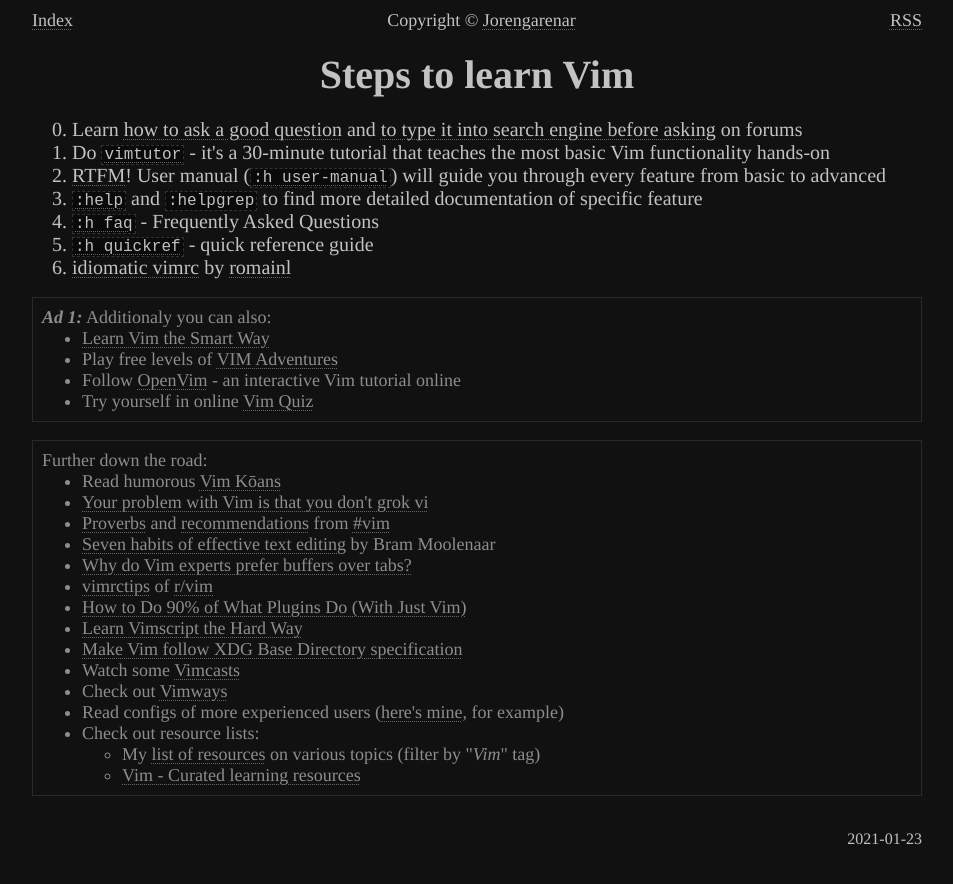
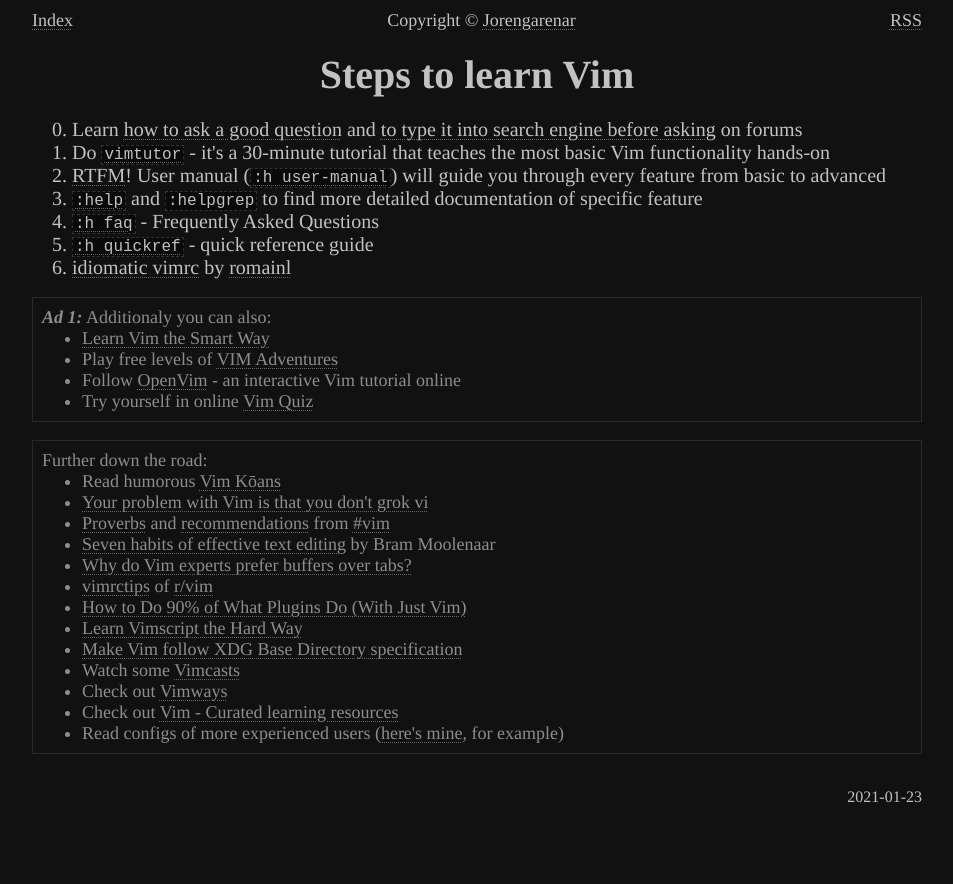
Before and after one commit to Jorenar/blog, a Jekyll site: the page built from _posts/2021-01-23-vim-learning-steps.md, in a window 1280 px wide. Shown: the top 884 px of the page, without its empty margins (163-1116 px from the left). Built offline with Jekyll 4.4.1, drawn with Linux system fonts in a browser that asks for light colours.

```diff
--- a/_posts/2021-01-23-vim-learning-steps.md
+++ b/_posts/2021-01-23-vim-learning-steps.md
@@ -35,8 +35,6 @@ Further down the road:
   * [Make Vim follow XDG Base Directory specification](/vim-xdg)
   * Watch some [Vimcasts](http://vimcasts.org/episodes)
   * Check out [Vimways](https://vimways.org/2018)
+  * Check out [Vim - Curated learning resources](https://learnbyexample.github.io/curated_resources/vim.html)
   * Read configs of more experienced users ([here's mine](https://github.com/Jorengarenar/dotfiles/tree/master/vim), for example)
-  * Check out resource lists:
-    * My [list of resources](https://resources.joren.ga) on various topics (filter by "_Vim_" tag)
-    * [Vim - Curated learning resources](https://learnbyexample.github.io/curated_resources/vim.html)
 </aside>
```
Also changed, not shown: _posts/2020-11-03-best-of-c.md (+1 -2 lines), _posts/2023-02-19-less-known-c.md (+1 -1 lines).
